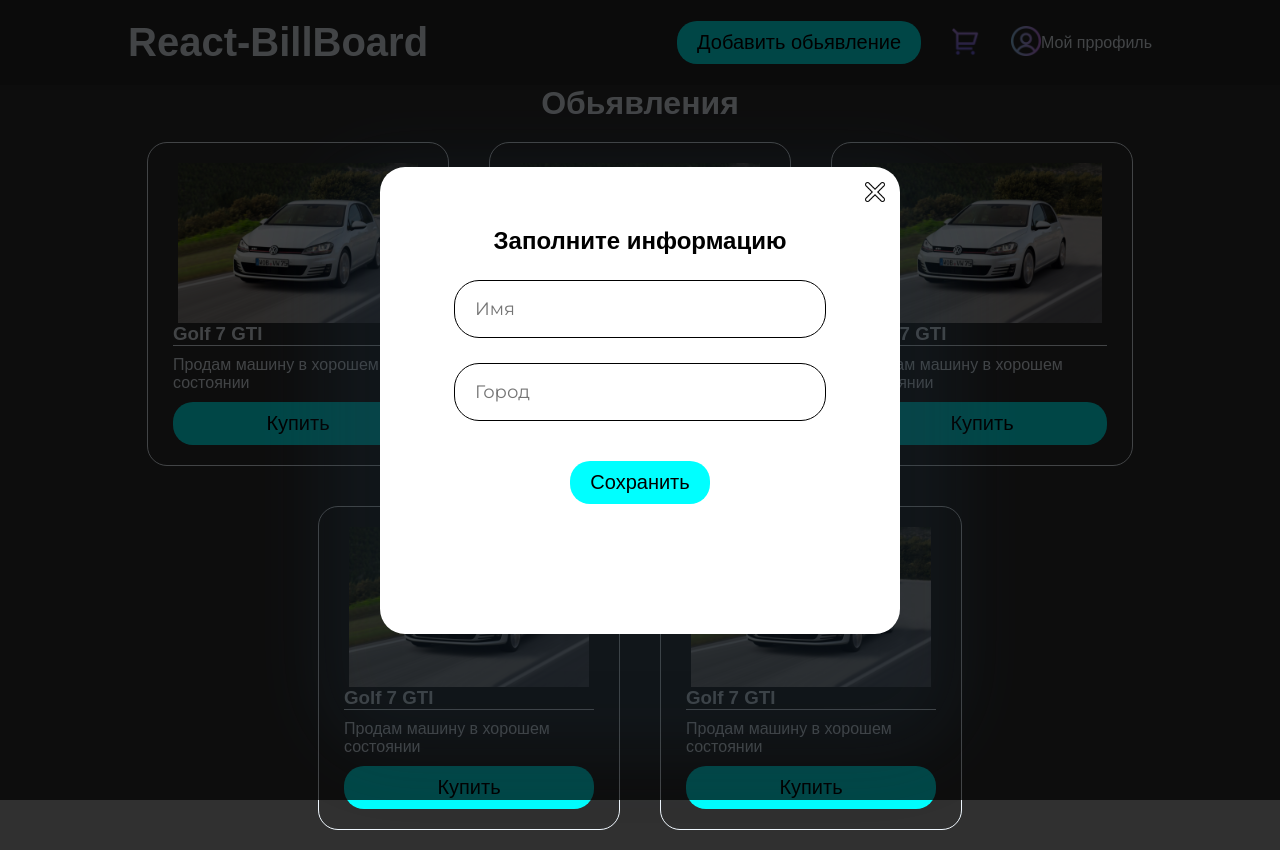
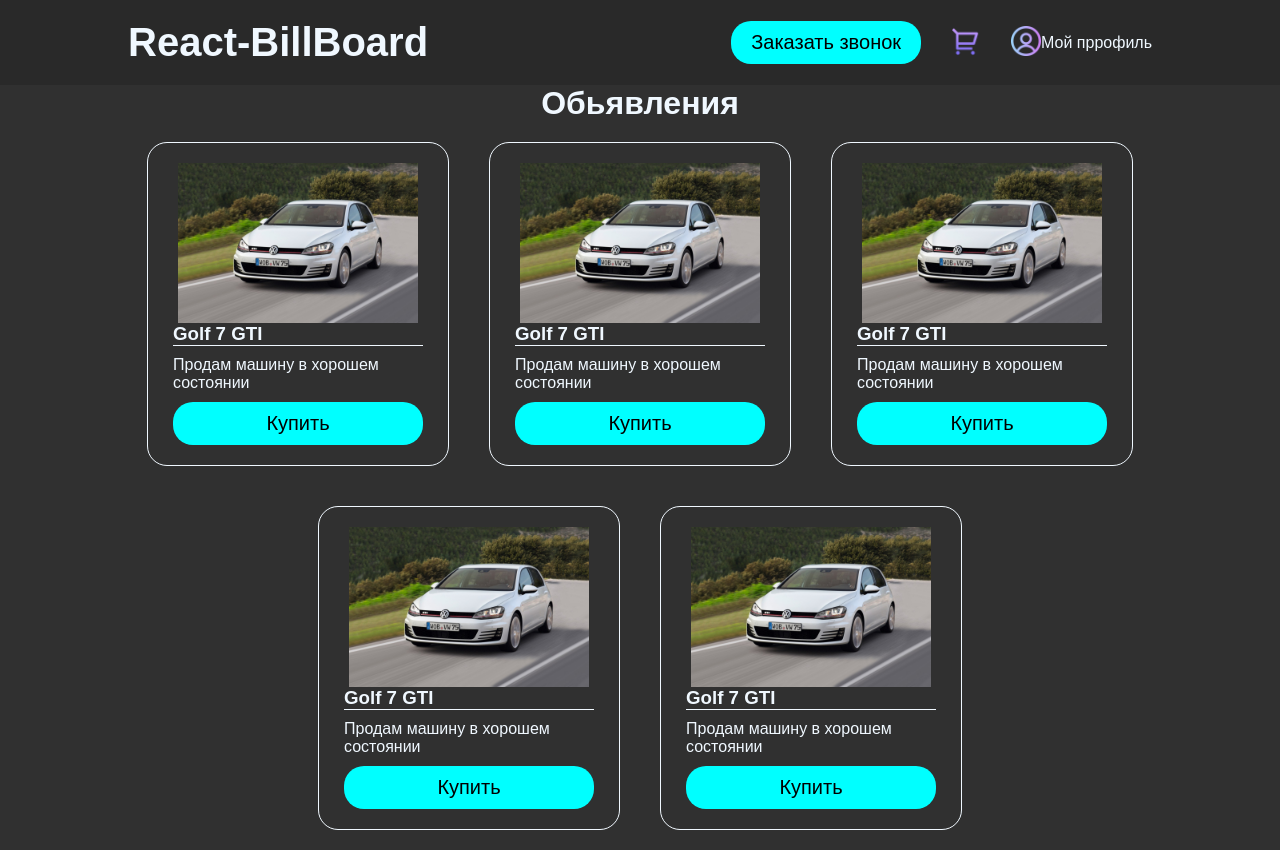
Before and after one commit to ovsiannykov/react-billboard, a React (Create React App) app: page / in a window 1280 px wide. Built offline with nearby package versions, Linux system fonts and the light colour scheme; a web font is replaced by a local one.

Commit message:
Added Close/Open Popup&form submiting

```diff
--- a/src/App.js
+++ b/src/App.js
@@ -4,18 +4,20 @@ import Cart from "./components/Cart/Cart";
 import Popup from "./components/Pop-up/Popup";
 
 function App() {
-const [popupOpened, setPopupOpened] = React.useState(true);
+const [popupOpened, setPopupOpened] = React.useState(false);
   return (
     <div className="App">
-    <Popup/>
+    {popupOpened ? <Popup closePopup = {() => setPopupOpened(false)}/> : null}
+
       <div className="wrapper">
 
         <header>
+
           <div>
             <h2 className="logo">React-BillBoard</h2>
           </div>
           <div className="headerRight">
-            <button className="orderBtn">Добавить обьявление</button>
+            <button onClick={() => setPopupOpened(true)} className="orderBtn">Заказать звонок</button>
             <a href="#" className="headerIcon">
               <img src="/cart.png" alt="card" width={30} height={30} />
             </a>
--- a/src/components/Pop-up/Popup.jsx
+++ b/src/components/Pop-up/Popup.jsx
@@ -1,22 +1,24 @@
+import React from "react";
 import "./popup.css"
 
 
-function Popup () {
-
-    function saveInfo () {
-
+function Popup(props) {
+const [name,setName] = React.useState();
+const [phone, setPhone] = React.useState();
+    function saveInfo() {
+        alert(`${name},обратный звонок заказан на номер: ${phone}`);
     }
-    return(
+    return (
         <div className="popupWrapper">
             <div className="popupBody">
                 <h2>Заполните информацию</h2>
 
-            <form onSubmit={saveInfo ()}  action="">
-                <input type="text" placeholder="Имя"/>
-                <input type="text" placeholder="Город"/>
-                <button type="submite" className="popupBtn">Сохранить</button>
+                <form>
+                    <input type="text" placeholder="Имя" onChange={e => setName(e.target.value)}/>
+                    <input type="text" placeholder="Телефон" onChange={ e => setPhone(e.target.value)} />
+                    <button onClick={saveInfo} className="popupBtn">Сохранить</button>
                 </form>
-            <img src="./images/cross.png" class="popupClose" alt="Close"/>
+                <img src="./images/cross.png" className="popupClose" onClick={props.closePopup} alt="Close" />
             </div>
         </div>
     );
```
Lines whose indentation alone changed are shown as unchanged.
